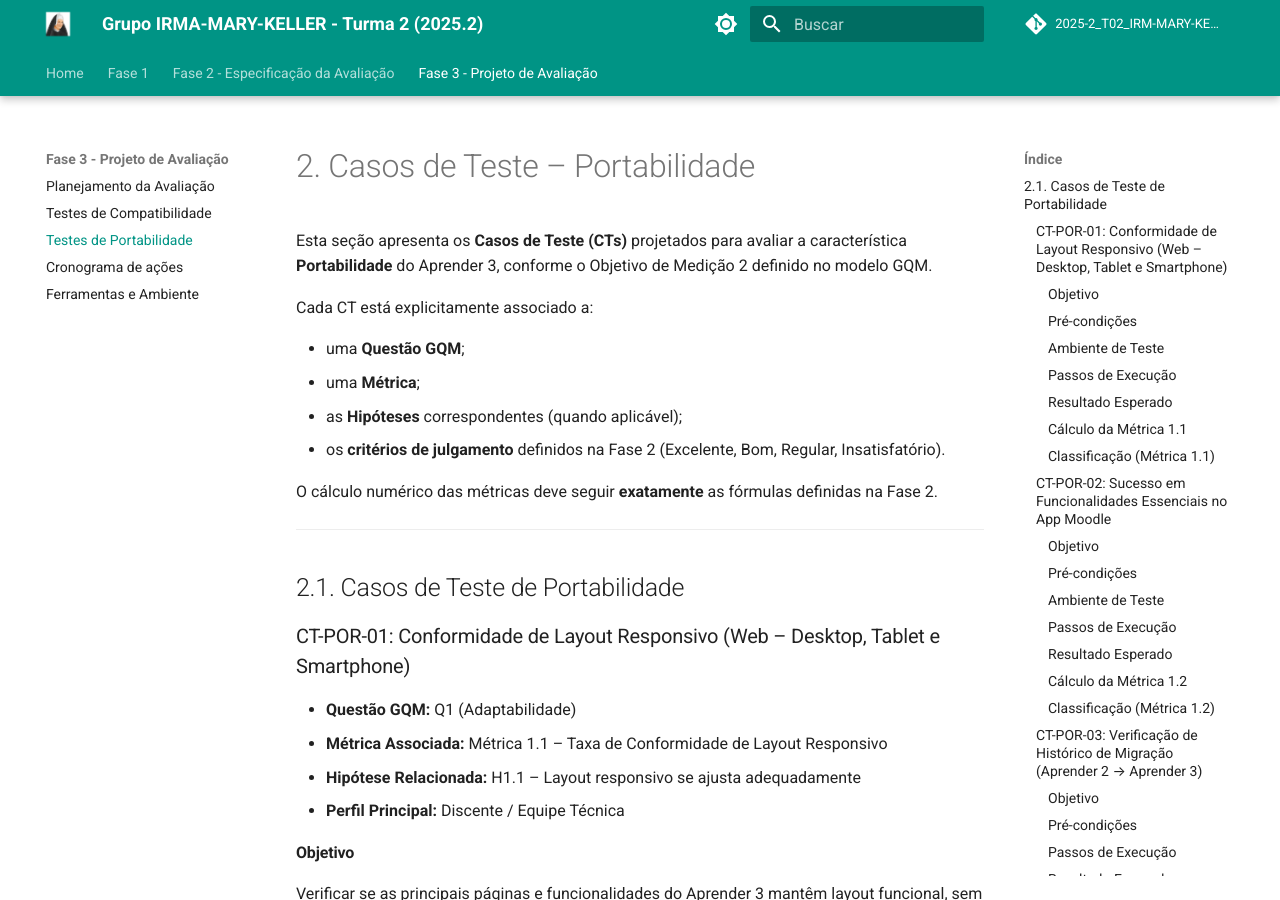
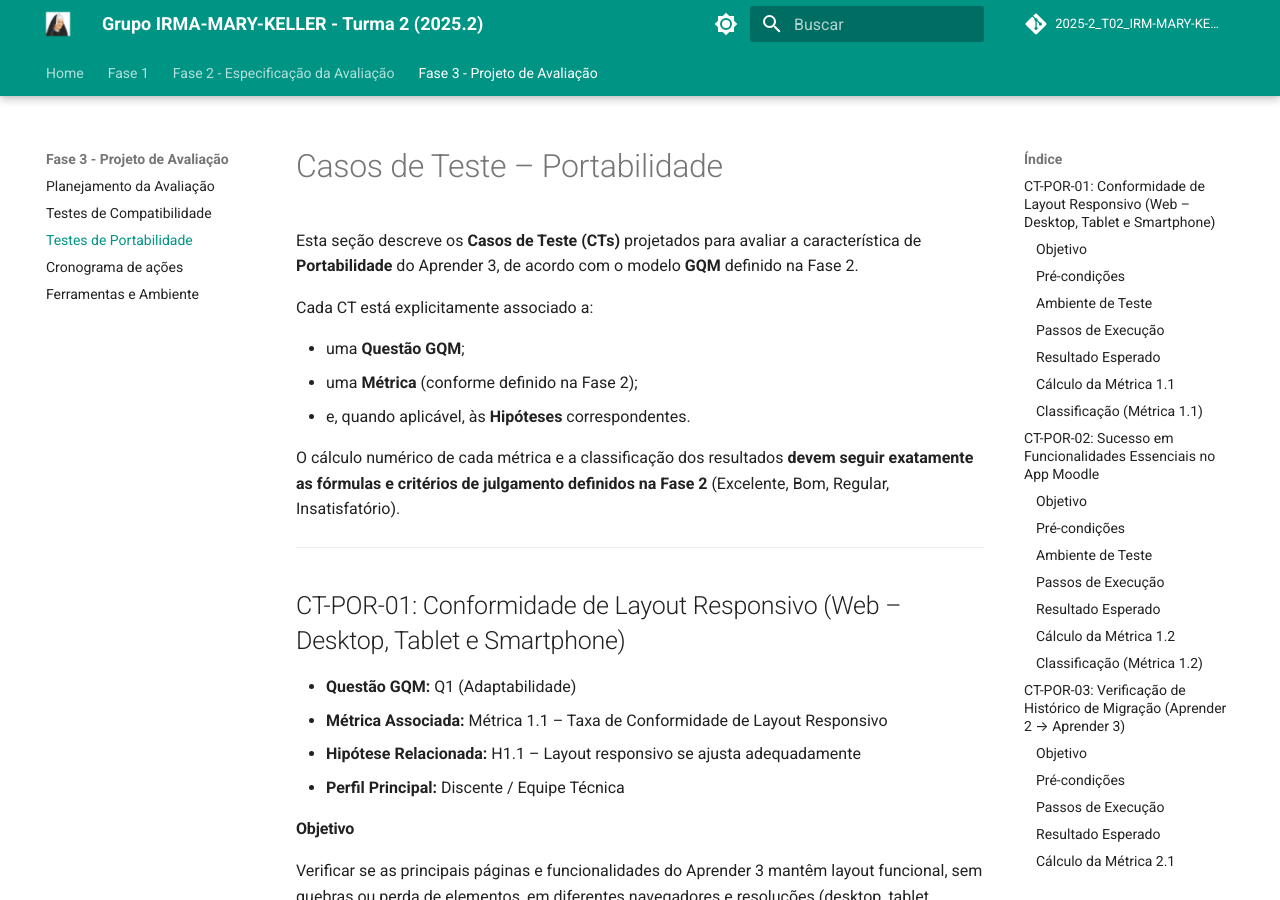
Before and after one commit to FCTE-Qualidade-de-Software-1/2025-2_T02_IRM-MARY-KELLER, an MkDocs documentation site: the page built from docs/fase_3/portabilidade.md, in a window 1280 px wide and 900 px high. Built offline with MkDocs 1.6.1 and Material for MkDocs 9.7.7, drawn with Linux system fonts in a browser that asks for light colours; comment, search, counter and statistics services are not loaded.

Commit message:
fix: padronizacao do layout nos projetos de avaliacao de ambos testes

```diff
--- a/docs/fase_3/portabilidade.md
+++ b/docs/fase_3/portabilidade.md
@@ -1,21 +1,17 @@
-# 2. Casos de Teste – Portabilidade
+# Casos de Teste – Portabilidade
 
-Esta seção apresenta os **Casos de Teste (CTs)** projetados para avaliar a característica **Portabilidade** do Aprender 3, conforme o Objetivo de Medição 2 definido no modelo GQM.
+Esta seção descreve os **Casos de Teste (CTs)** projetados para avaliar a característica de **Portabilidade** do Aprender 3, de acordo com o modelo **GQM** definido na Fase 2.
 
 Cada CT está explicitamente associado a:
 
 - uma **Questão GQM**;
-- uma **Métrica**;
-- as **Hipóteses** correspondentes (quando aplicável);
-- os **critérios de julgamento** definidos na Fase 2 (Excelente, Bom, Regular, Insatisfatório).
+- uma **Métrica** (conforme definido na Fase 2);
+- e, quando aplicável, às **Hipóteses** correspondentes.
 
-O cálculo numérico das métricas deve seguir **exatamente** as fórmulas definidas na Fase 2.
+O cálculo numérico de cada métrica e a classificação dos resultados **devem seguir exatamente as fórmulas e critérios de julgamento definidos na Fase 2** (Excelente, Bom, Regular, Insatisfatório).
 
 ---
-
-## 2.1. Casos de Teste de Portabilidade
-
-### CT-POR-01: Conformidade de Layout Responsivo (Web – Desktop, Tablet e Smartphone)
+## CT-POR-01: Conformidade de Layout Responsivo (Web – Desktop, Tablet e Smartphone)
 
 - **Questão GQM:** Q1 (Adaptabilidade)
 - **Métrica Associada:** Métrica 1.1 – Taxa de Conformidade de Layout Responsivo
@@ -88,7 +84,7 @@
 
 ---
 
-### CT-POR-02: Sucesso em Funcionalidades Essenciais no App Moodle
+## CT-POR-02: Sucesso em Funcionalidades Essenciais no App Moodle
 
 - **Questão GQM:** Q1 (Adaptabilidade)
 - **Métrica Associada:** Métrica 1.2 – Taxa de Sucesso em Funcionalidades no App Móvel
@@ -147,7 +143,7 @@
 
 ---
 
-### CT-POR-03: Verificação de Histórico de Migração (Aprender 2 → Aprender 3)
+## CT-POR-03: Verificação de Histórico de Migração (Aprender 2 → Aprender 3)
 
 - **Questão GQM:** Q2 (Substituibilidade)
 - **Métrica Associada:** Métrica 2.1 – Verificação de Histórico de Migração
@@ -200,7 +196,7 @@
 
 ---
 
-### CT-POR-04: Compatibilidade de Plugins e Temas na Atualização do Moodle
+## CT-POR-04: Compatibilidade de Plugins e Temas na Atualização do Moodle
 
 - **Questão GQM:** Q2 (Substituibilidade)
 - **Métrica Associada:** Métrica 2.2 – Taxa de Compatibilidade de Plugins na Atualização
@@ -256,7 +252,7 @@
 
 ---
 
-### CT-POR-05: Sucesso na Configuração do App Moodle por Novos Usuários
+## CT-POR-05: Sucesso na Configuração do App Moodle por Novos Usuários
 
 - **Questão GQM:** Q3 (Instalabilidade)
 - **Métrica Associada:** Métrica 3.1 – Taxa de Sucesso na Configuração do App por Novos Usuários
@@ -305,7 +301,7 @@
 
 ---
 
-### CT-POR-06: Verificação de Dependências de Navegador (Navegador Limpo)
+## CT-POR-06: Verificação de Dependências de Navegador (Navegador Limpo)
 
 - **Questão GQM:** Q3 (Instalabilidade)
 - **Métrica Associada:** Métrica 3.2 – Verificação de Dependências de Navegador
```
Also changed, not shown: docs/fase_3/compatibilidade.md (+33 -8 lines).
